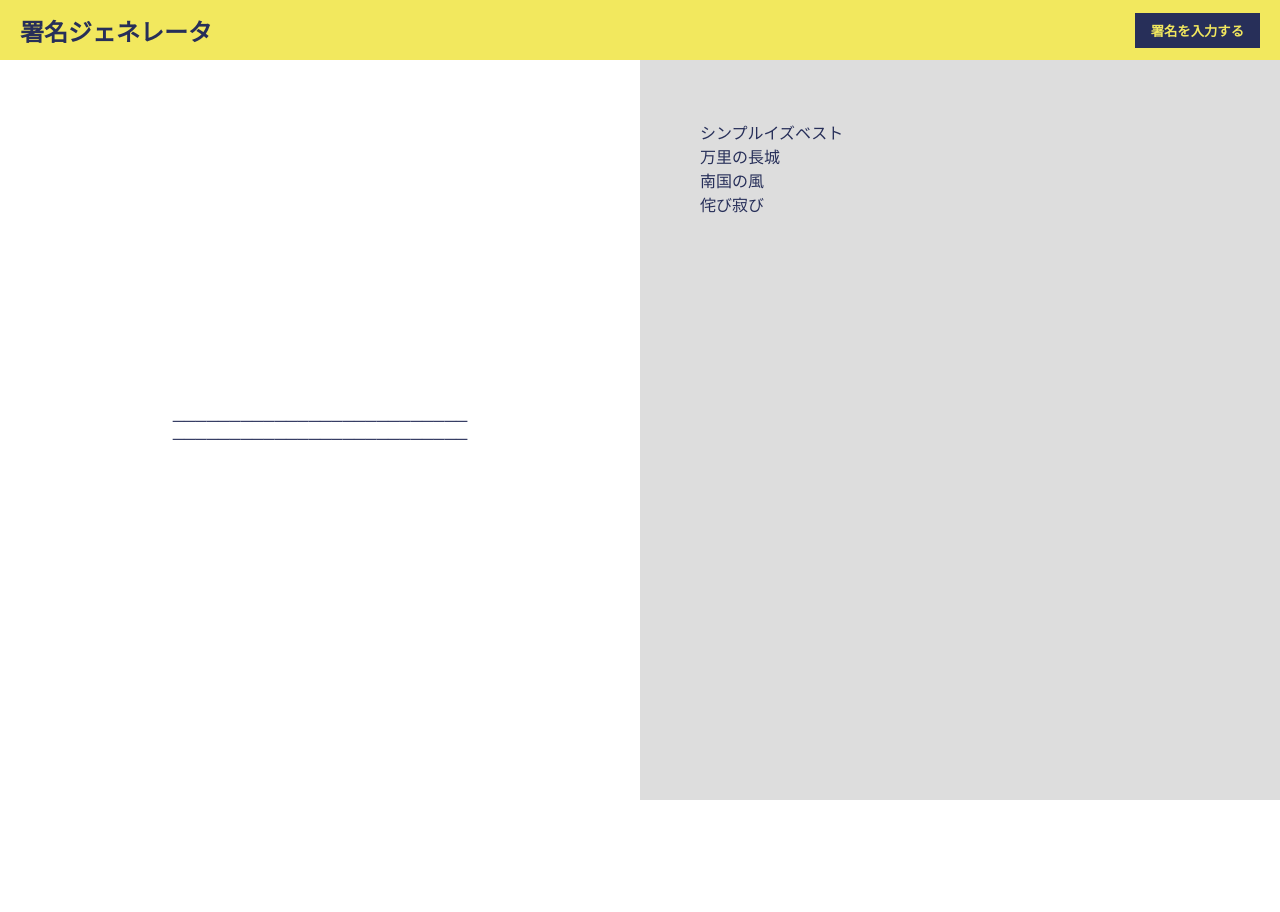
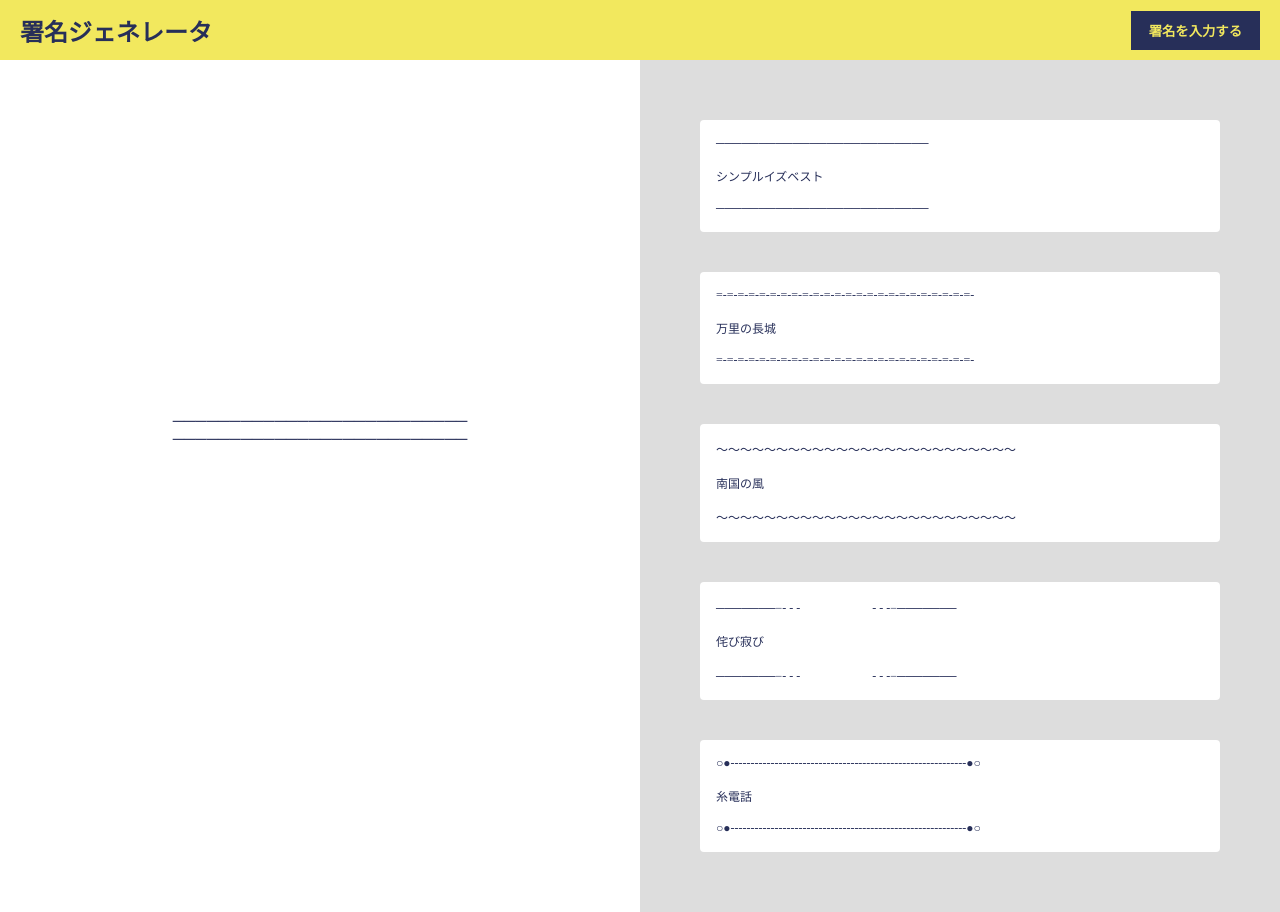
Before and after one commit to nok-mt/signature-generator, a React app: page / in a window 1280 px wide. Both pictures are taken after a click on the button "テンプレートを選ぶ". Before the commit the page ends 800 px from the top, so only its background shows below. Built offline with nearby package versions, Linux system fonts and the light colour scheme.

Commit message:
テンプレートのデザイン調整、レスポンシブ対応

```diff
--- a/src/components/Button.tsx
+++ b/src/components/Button.tsx
@@ -11,9 +11,19 @@ export const Button: React.FC<Props> = (props) => {
 export default Button;
 
 const StyledButton = styled.button`
+  cursor: pointer;
   padding: 8px 16px;
-  border: none;
+  border: 2px solid #272f59;
   font-weight: 700;
   background-color: #272f59;
   color: #f2e85e;
+  transition: all 0.25s ease-out;
+  @media screen and (max-width: 1024px) {
+    padding: 8px;
+  }
+
+  &:hover {
+    background-color: #f2e85e;
+    color: #272f59;
+  }
 `;
--- a/src/components/Header.tsx
+++ b/src/components/Header.tsx
@@ -37,4 +37,7 @@ const HeaderWrapper = styled.header`
 
 const HeaderTitle = styled.h1`
   font-size: 24px;
+  @media screen and (max-width: 1024px) {
+    font-size: 20px;
+  }
 `;
--- a/src/components/Input.tsx
+++ b/src/components/Input.tsx
@@ -85,6 +85,10 @@ const InputWrapper = styled.div`
   width: 50vw;
   padding: 60px;
   background-color: #dddddd;
+  @media screen and (max-width: 1024px) {
+    width: 100vw;
+    padding: 40px 20px;
+  }
 `;
 
 const InputInner = styled.div`
@@ -94,6 +98,9 @@ const InputInner = styled.div`
   align-items: start;
   gap: 40px;
   width: 100%;
+  @media screen and (max-width: 1024px) {
+    gap: 20px;
+  }
 `;
 
 const InputNotion = styled.p`
--- a/src/components/InputItem.tsx
+++ b/src/components/InputItem.tsx
@@ -35,6 +35,9 @@ const InputItemWrapper = styled.div`
   display: flex;
   align-items: stretch;
   width: 100%;
+  @media screen and (max-width: 1024px) {
+    flex-direction: column;
+  }
 `;
 
 const InputLabel = styled.label`
@@ -42,10 +45,15 @@ const InputLabel = styled.label`
   justify-content: center;
   align-items: center;
   width: 130px;
+  padding: 4px 8px;
   font-size: 14px;
   font-weight: 700;
   background-color: #272f59;
   color: #f2e85e;
+  @media screen and (max-width: 1024px) {
+    width: 100%;
+    justify-content: start;
+  }
 `;
 
 const InputField = styled.input`
--- a/src/components/Main.tsx
+++ b/src/components/Main.tsx
@@ -10,4 +10,8 @@ export default Main;
 const MainWrapper = styled.main`
   display: flex;
   min-height: calc(100vh - 60px);
+
+  @media screen and (max-width: 1024px) {
+    flex-direction: column;
+  }
 `;
--- a/src/components/Preview.tsx
+++ b/src/components/Preview.tsx
@@ -35,6 +35,12 @@ const PreviewWrapper = styled.div`
   width: 50vw;
   height: calc(100vh - 60px);
   padding: 60px;
+  @media screen and (max-width: 1024px) {
+    width: 100vw;
+    height: auto;
+    padding: 60px 20px;
+    font-size: 12px;
+  }
 `;
 
 const PreviewItem = styled.p`
--- a/src/components/Template.tsx
+++ b/src/components/Template.tsx
@@ -2,44 +2,54 @@ import * as React from "react";
 import styled from "styled-components";
 //types
 import { TemplateType } from "../types/TemplateType";
+//components
+import { TemplateItem } from "./index";
 
 export const Template: React.FC<TemplateType> = (props) => {
   return (
     <TemplateWrapper>
-      <div onClick={() => props.setLineTemp("──────────────────────────")}>
-        シンプルイズベスト
-      </div>
-      <div
-        onClick={() =>
-          props.setLineTemp(
-            "=-=-=-=-=-=-=-=-=-=-=-=-=-=-=-=-=-=-=-=-=-=-=-=-=-"
-          )
-        }
-      >
-        万里の長城
-      </div>
-      <div
-        onClick={() =>
-          props.setLineTemp("〜〜〜〜〜〜〜〜〜〜〜〜〜〜〜〜〜〜〜〜〜〜〜〜")
-        }
-      >
-        南国の風
-      </div>
-      <div
-        onClick={() =>
-          props.setLineTemp("───────−- -  -　　　　　　-  - -−───────")
-        }
-      >
-        侘び寂び
-      </div>
+      <TemplateItem
+        setLineTemp={props.setLineTemp}
+        line={"─────────────────────────"}
+        name={"シンプルイズベスト"}
+      />
+      <TemplateItem
+        setLineTemp={props.setLineTemp}
+        line={"=-=-=-=-=-=-=-=-=-=-=-=-=-=-=-=-=-=-=-=-=-=-=-=-"}
+        name={"万里の長城"}
+      />
+      <TemplateItem
+        setLineTemp={props.setLineTemp}
+        line={"〜〜〜〜〜〜〜〜〜〜〜〜〜〜〜〜〜〜〜〜〜〜〜〜〜"}
+        name={"南国の風"}
+      />
+      <TemplateItem
+        setLineTemp={props.setLineTemp}
+        line={"───────−- -  -　　　　　　-  - -−───────"}
+        name={"侘び寂び"}
+      />
+      <TemplateItem
+        setLineTemp={props.setLineTemp}
+        line={"○●-----------------------------------------------------------●○"}
+        name={"糸電話"}
+      />
     </TemplateWrapper>
   );
 };
 export default Template;
 
 const TemplateWrapper = styled.div`
+  display: flex;
+  flex-direction: column;
+  justify-content: center;
+  align-items: center;
+  gap: 40px;
   width: 50vw;
-  height: 100%auto;
   padding: 60px;
   background-color: #dddddd;
+
+  @media screen and (max-width: 1024px) {
+    width: 100vw;
+    padding: 40px 20px;
+  }
 `;
--- /dev/null
+++ b/src/components/TemplateItem.tsx
@@ -0,0 +1,36 @@
+import * as React from "react";
+import styled from "styled-components";
+
+export const TemplateItem = (props) => {
+  return (
+    <>
+      <TemplateItemWrapper onClick={() => props.setLineTemp(props.line)}>
+        <p>{props.line}</p>
+        <p>{props.name}</p>
+        <p>{props.line}</p>
+      </TemplateItemWrapper>
+    </>
+  );
+};
+export default TemplateItem;
+
+const TemplateItemWrapper = styled.div`
+  display: flex;
+  flex-direction: column;
+  gap: 16px;
+  cursor: pointer;
+  width: 100%;
+  max-width: 600px;
+  padding: 16px;
+  border-radius: 4px;
+  font-size: 12px;
+  background-color: #ffffff;
+  transition: all 0.25s ease-out;
+
+  &:hover {
+    background-color: #272f59;
+    p {
+      color: #f2e85e;
+    }
+  }
+`;
--- a/src/components/index.ts
+++ b/src/components/index.ts
@@ -5,3 +5,4 @@ export { default as Preview } from "./Preview";
 export { default as Input } from "./Input";
 export { default as InputItem } from "./InputItem";
 export { default as Template } from "./Template";
+export { default as TemplateItem } from "./TemplateItem";
```
